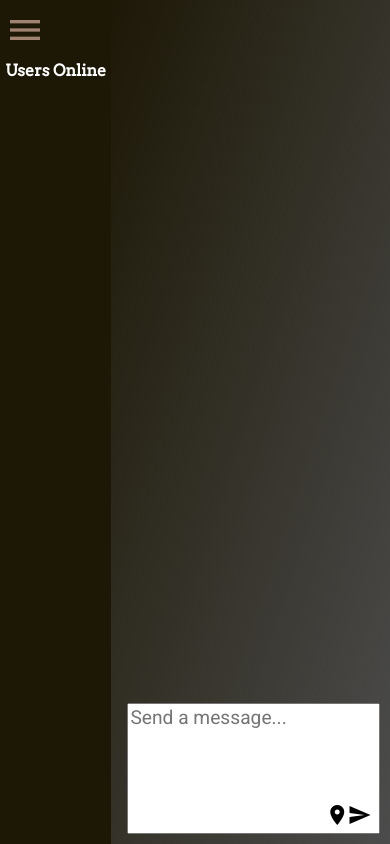
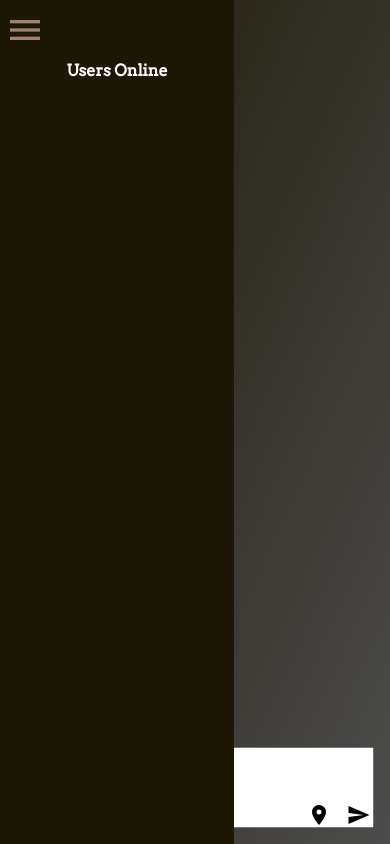
Before and after one commit to dmclavel/chat-app, a website: page public/chat.html in a window 390 px wide. Both pictures are taken after a click on the icon "menu". Drawn offline with nearby package versions, Linux system fonts and the light colour scheme; no server answers.

Commit message:
Refined styles for mobile view | Changed textarea to input

```diff
--- a/public/chat.html
+++ b/public/chat.html
@@ -24,7 +24,7 @@
             <ol class="MessageBox" id="messages"></ol>
 
             <form id="message-form">
-                <textarea placeholder="Send a message..." name="message"></textarea>
+                <input placeholder="Send a message..." name="message" value="" />
                 <i id="send-message" class="material-icons">send</i>
                 <i id="send-location" class="material-icons">location_on</i>
                 <img id ="img-location" src="https://media.giphy.com/media/3ksOEZuT2Zg3W6ZQIz/giphy.gif" alt="sending-location" />
--- a/public/css/styles.css
+++ b/public/css/styles.css
@@ -19,11 +19,13 @@ body, html {
 }
 
 .OnlineUsers {
-    display: inline-flex;
+    opacity: 1;
     flex-direction: column;
     align-items: center;
     width: 20%;
     height: 100%;
+    position: absolute;
+    z-index: 1;
     background-color: #1D1806;
 }
 
@@ -64,25 +66,29 @@ body, html {
     width: 80%;
     height: 100%;
     flex-direction: column;
+    position: absolute;
+    left: 20%;
     background: linear-gradient(to bottom right, #1D1806, rgba(0,0,0,0.7));
 }
 
 #message-form {
+    display: flex;
+    align-items: flex-end;
     width: auto;
     height: 20%;
     margin: 1rem;
     position: relative;
 }
 
-#message-form > textarea {
+#message-form > input {
     font-family: 'Roboto', sans-serif;
     font-size: 1.2rem;
     resize: none;
     width: 100%;
-    height: 100%;
+    height: 60%;
 }
 
-#message-form > textarea::placeholder {
+#message-form > input::placeholder {
     font-family: 'Roboto', sans-serif;
     font-size: 1.2rem;
 }
@@ -119,7 +125,7 @@ body, html {
 
 #send-location {
     bottom: 1%;
-    right: 3%;
+    right: 5%;
 }
 
 .DisabledButton {
@@ -149,13 +155,11 @@ body, html {
 }
 
 .LeftSideAdd {
-    display: inline-flex !important;
-    flex-direction: column;
-    align-items: center;
-    padding-top: 50px;
-    width: 40%;
-    height: 100%;
-    background-color: #1D1806;
+    opacity: 1;
+}
+
+.LeftSideRemove {
+    opacity: 1;
 }
 
 .message {
@@ -179,7 +183,7 @@ body, html {
 
 @media only screen and (max-width: 700px) {
     .OnlineUsers {
-        display: none;
+        opacity: 0;
     }
 
     #side-bar {
@@ -190,11 +194,13 @@ body, html {
         position: fixed;
         top: 10px;
         left: 5px;
+        z-index: 2;
     }
 
     .MainContent {
         width: 100%;
         padding-top: 1.5rem;
+        position: static;
     }
 
     #send-message {
@@ -204,7 +210,25 @@ body, html {
 
     #send-location {
         bottom: 1%;
-        right: 10%;
+        right: 12%;
+    }
+
+    .LeftSideAdd {
+        opacity: 0;
+        animation: openSideBar 500ms ease-in forwards;
+        flex-direction: column;
+        align-items: center;
+        padding-top: 50px;
+        width: 60%;
+        height: 100%;
+        background-color: #1D1806;
+        position: absolute;
+        z-index: 1;
+    }
+
+    .LeftSideRemove {
+        opacity: 0;
+        animation: closeSideBar 500ms ease-in-out forwards;
     }
 }
 
@@ -254,3 +278,35 @@ body, html {
     height: 2rem;
     margin-top: 0.5rem;
 }
+
+/* chat.html side bar animations */
+
+@keyframes openSideBar {
+    0% {
+        opacity: 0;
+        transform: translateX(-100vw);
+    }
+    50% {
+        opacity: 1;
+        transform: translateX(-50vw);
+    }
+    100% {
+        opacity: 1;
+        transform: translateX(0);
+    }
+}
+
+@keyframes closeSideBar {
+    0% {
+        opacity: 1;
+        transform: translateX(0);
+    }
+    50% {
+        opacity: 1;
+        transform: translateX(-50vw);
+    }
+    100% {
+        opacity: 0;
+        transform: translateX(-100vw);
+    }
+}
--- a/public/js/chat.js
+++ b/public/js/chat.js
@@ -113,10 +113,16 @@ socket.on('disconnect', function () {
 const sideBar = jQuery('#side-bar');
 sideBar.on('click', function () {
     const leftSide = jQuery('.OnlineUsers')[0];
-    if (leftSide.classList.length === 1)
+
+    if (leftSide.classList.length === 1) {
         leftSide.classList.add('LeftSideAdd');
-    else
+    } else if (leftSide.classList.length === 2 && Array.from(leftSide.classList).includes('LeftSideRemove')) {
+        leftSide.classList.remove('LeftSideRemove');
+        leftSide.classList.add('LeftSideAdd');
+    } else {
         leftSide.classList.remove('LeftSideAdd');
+        leftSide.classList.add('LeftSideRemove');
+    }
 });
 
 jQuery('#message-form').on('submit', function (e) {
```
